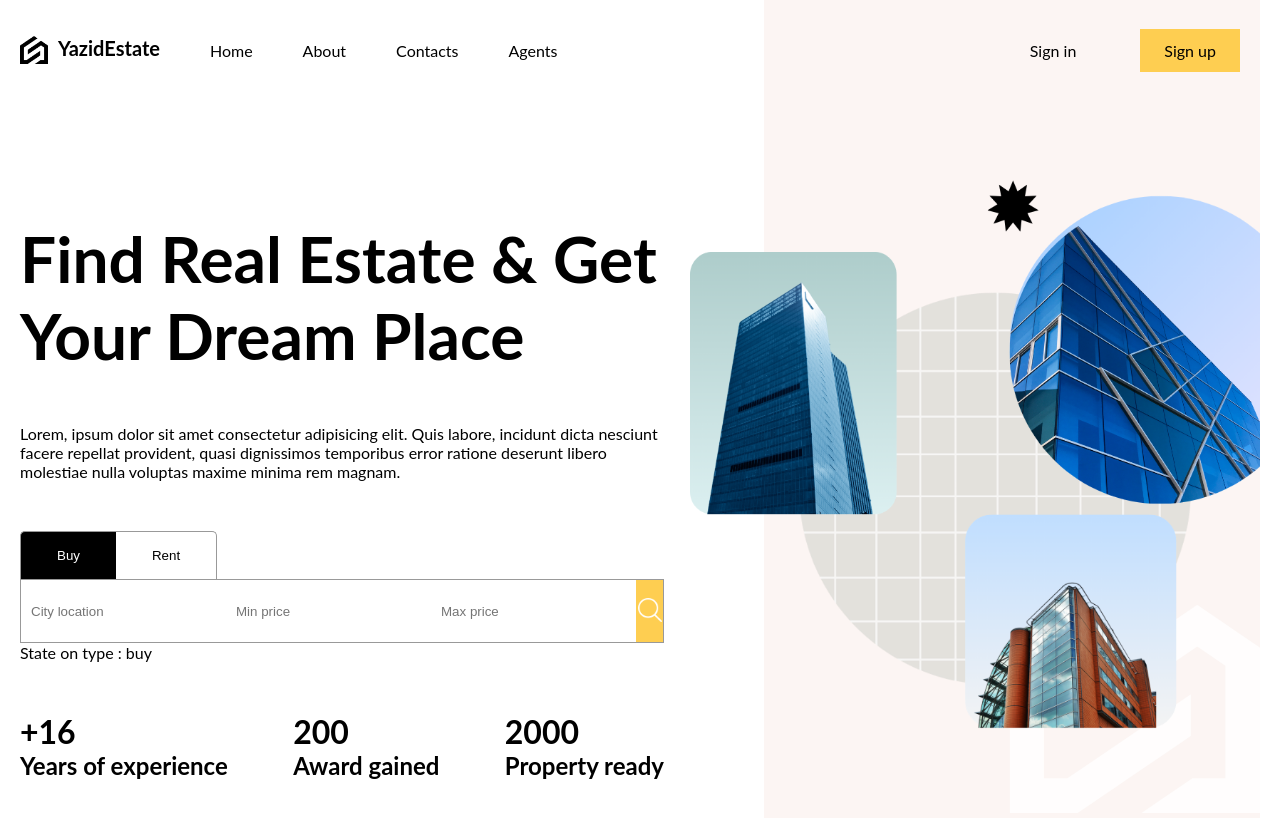
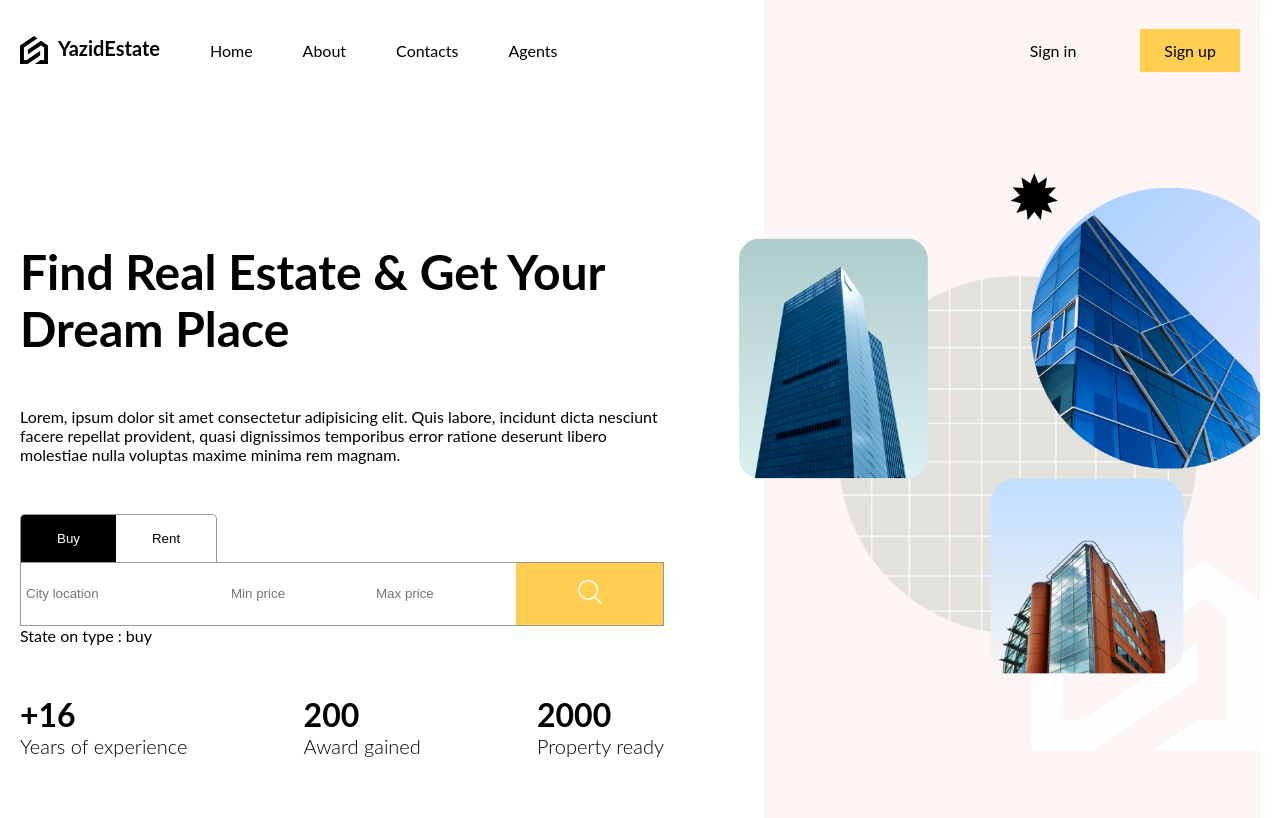
Before and after one commit to yazid1bernou/real-estate-ui-react, a React (Vite) app: page / in a window 1280 px wide. Shown: the top 818 px of the page. Built offline with nearby package versions, Linux system fonts and the light colour scheme.

Commit message:
continue to working with scss homePage

```diff
--- a/src/components/searchBar/searchBar.scss
+++ b/src/components/searchBar/searchBar.scss
@@ -35,6 +35,13 @@
             border: none;
             padding: 0px 10px;
             width: 200px;
+
+            @include lg {
+                padding: 0 5px;
+                &:nth-child(2), &:nth-child(3) {
+                    width: 140px;
+                }
+            }
         }
         button {
             border: none;
--- a/src/pages/homePage.scss
+++ b/src/pages/homePage.scss
@@ -1,3 +1,4 @@
+@import "../responsive.scss";
 .homePage {
     display: flex;
     height: 100vh;
@@ -11,20 +12,34 @@
             justify-content: center;
             gap: 50px;
             height: 100%;
+            @include md {
+                padding: 0;
+            }
 
             .title {
                font-size: 64px;
-               h1 {
-                 font-size: 36px;
+               @include lg {
+                font-size: 48px;
                }
-               h2 {
-                 font-size: 20px;
-                 font-weight: 300;
-               }
+
             }
             .boxes {
                 display: flex;
                 justify-content: space-between;
+
+                @include sm {
+                   display: none;
+                }
+                h1 {
+                    font-size: 36px;
+                    @include lg {
+                        font-size: 32px;
+                       }
+                  }
+                  h2 {
+                    font-size: 20px;
+                    font-weight: 300;
+                  }
             }
         }
     }
@@ -33,10 +48,18 @@
         background-color: #fcf5f3;
         position: relative;
 
+        @include md {
+            display: none;
+        }
+
         img {
             width: 115%;
             position: absolute;
             right: 0;
+
+            @include lg {
+                width: 105%;
+            }
         }
     }
 
```
